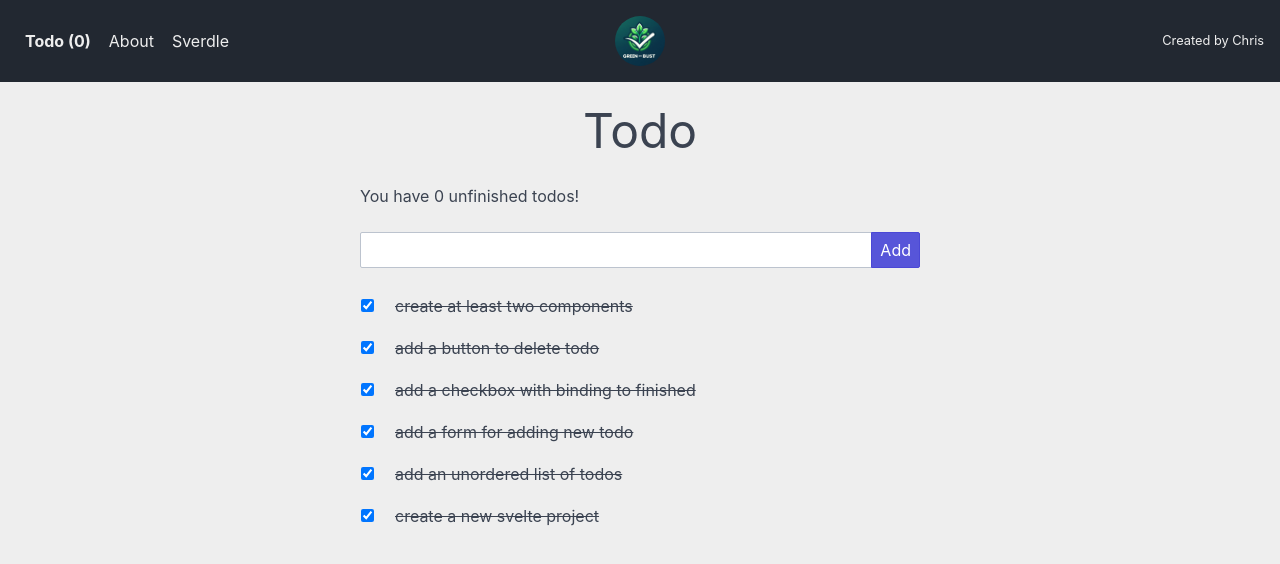
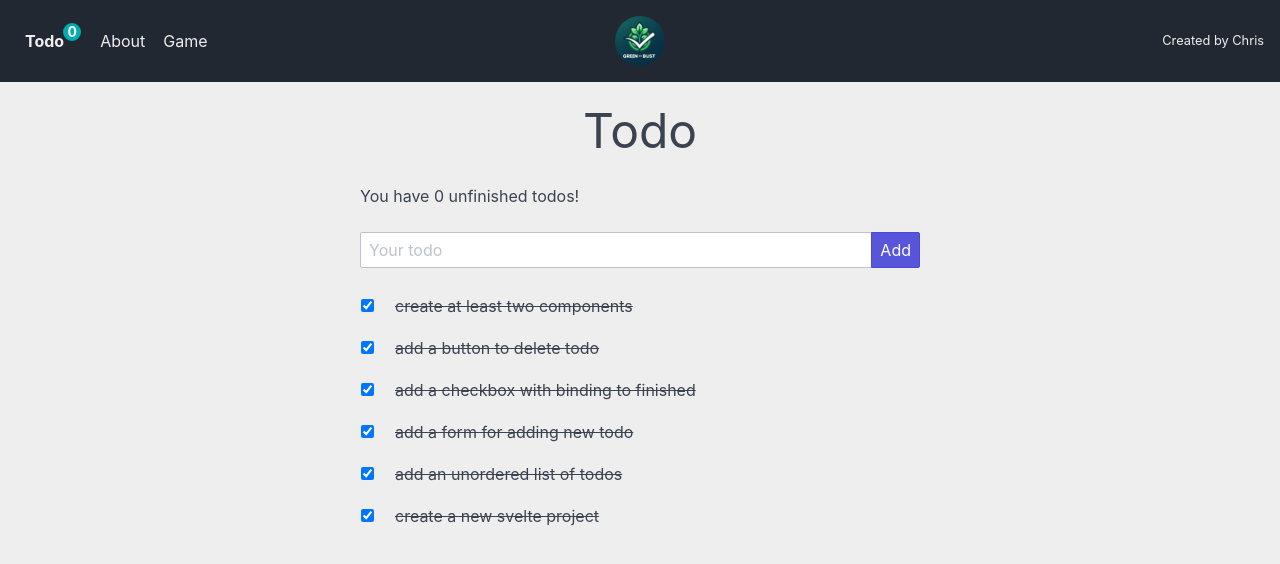
Before and after one commit to cstormoen/todo, a SvelteKit app: page /todo in a window 1280 px wide. Shown: the top 564 px of the page. Built offline with nearby package versions, Linux system fonts and the light colour scheme.

Commit message:
styled header

```diff
--- a/package.json
+++ b/package.json
@@ -13,11 +13,6 @@
 	"devDependencies": {
 		"@fontsource/fira-mono": "^4.5.10",
 		"@neoconfetti/svelte": "^1.0.0",
-		"@smui/button": "^7.0.0-beta.15",
-		"@smui/checkbox": "^7.0.0-beta.15",
-		"@smui/form-field": "^7.0.0-beta.15",
-		"@smui/icon-button": "^7.0.0-beta.15",
-		"@smui/textfield": "^7.0.0-beta.15",
 		"@sveltejs/adapter-auto": "^2.0.0",
 		"@sveltejs/kit": "^1.27.4",
 		"@types/cookie": "^0.5.1",
--- a/src/routes/Header.svelte
+++ b/src/routes/Header.svelte
@@ -11,7 +11,7 @@
 			class="btn btn-link"
 			aria-current={$page.url.pathname.startsWith('/todo') ? 'page' : undefined}
 		>
-			Todo ({$count})
+			<span class="badge" data-badge="{$count}">Todo</span>
 		</a>
 		<a
 			href="/about"
@@ -21,7 +21,7 @@
 		<a
 			href="/sverdle"
 			class="btn btn-link"
-			aria-current={$page.url.pathname.startsWith('/sverdle') ? 'page' : undefined}>Sverdle</a
+			aria-current={$page.url.pathname.startsWith('/sverdle') ? 'page' : undefined}>Game</a
 		>
 	</section>
 	<section class="navbar-center">
--- a/src/routes/styles.css
+++ b/src/routes/styles.css
@@ -101,3 +101,8 @@ button:focus:not(:focus-visible) {
 .btn.btn-link.active, .btn.btn-link:active, .btn.btn-link:focus, .btn.btn-link:hover {
   color: #00ADB5;
 }
+
+.badge[data-badge]::after {
+	background: #00ADB5;
+	box-shadow: none;
+}
--- a/src/routes/todo/+page.svelte
+++ b/src/routes/todo/+page.svelte
@@ -80,7 +80,7 @@
 
 	<form on:submit={addTodo}>
 		<div class="input-group">
-			<input class="form-input" type="text" bind:value={newTodo} />
+			<input class="form-input" type="text" bind:value={newTodo} placeholder="Your todo" />
 			<button type="submit" class="btn btn-primary input-group-btn">Add</button>
 		</div>
 	</form>
--- a/svelte.config.js
+++ b/svelte.config.js
@@ -1,4 +1,7 @@
 import adapter from '@sveltejs/adapter-auto';
+// https://kit.svelte.dev/docs/adapter-static
+// https://kit.svelte.dev/docs/adapter-static#github-pages
+//import adapter from '@sveltejs/adapter-static';
 import { vitePreprocess } from '@sveltejs/kit/vite';
 
 /** @type {import('@sveltejs/kit').Config} */
```
Also changed, not shown: 1 other file (tests, documents, lock files or other folders).
